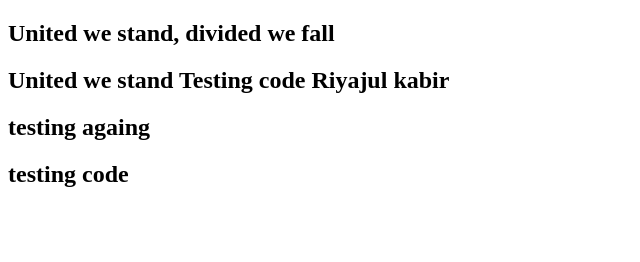
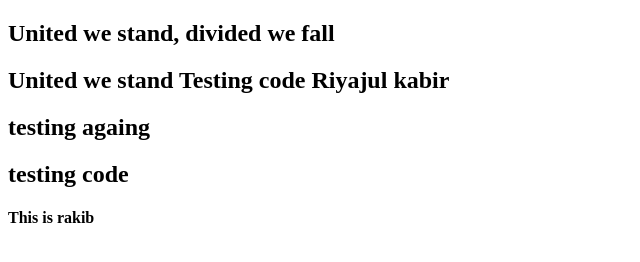
Before and after one commit to ProgrammerShahJalal/team-59-project, a plain HTML site: page index.html in a window 1280 px wide. Shown: the whole page, without its empty margins (0-640 px from the left). Drawn offline with Linux system fonts and the light colour scheme.

Commit message:
test a new code

```diff
--- a/index.html
+++ b/index.html
@@ -12,5 +12,6 @@
     <h2>United we stand Testing code Riyajul kabir</h2>
     <h2>testing againg</h2>
     <h2>testing code</h2>
+    <h4>This is rakib</h4>
   </body>
 </html>
```
